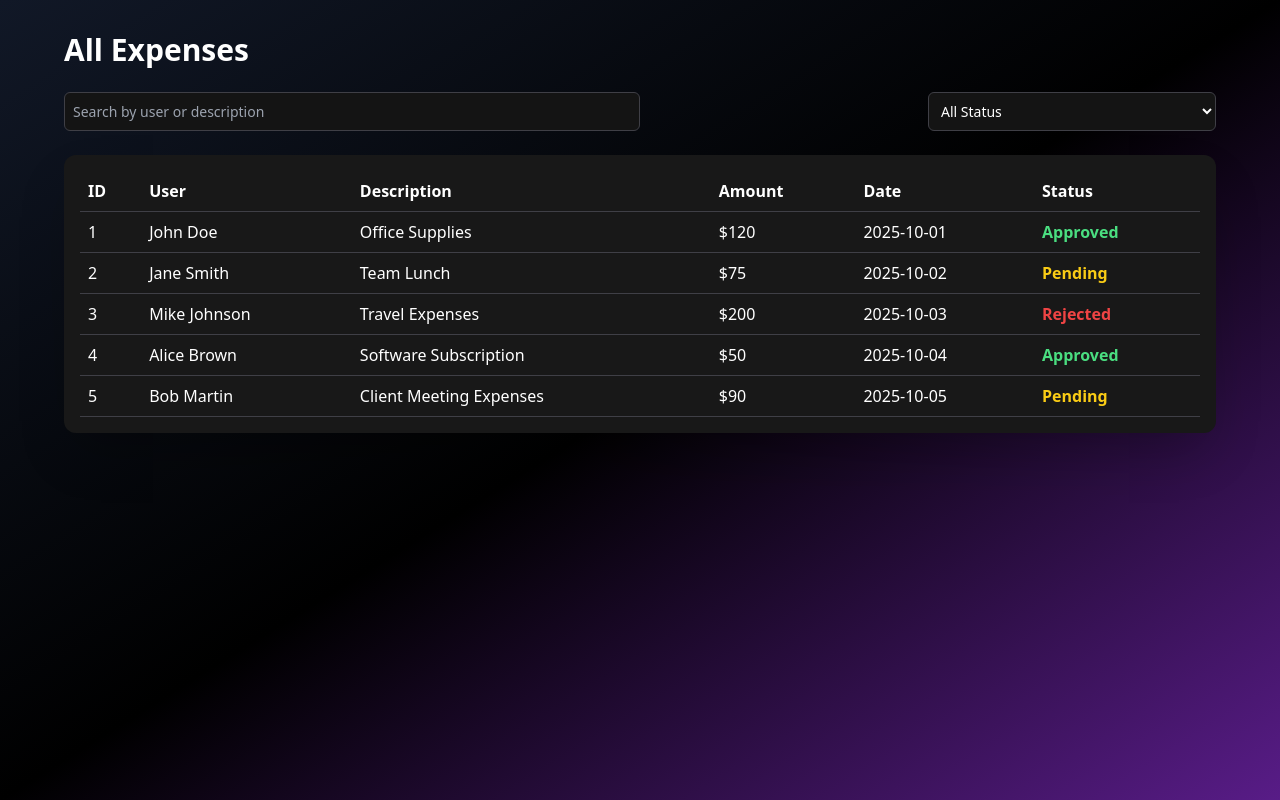
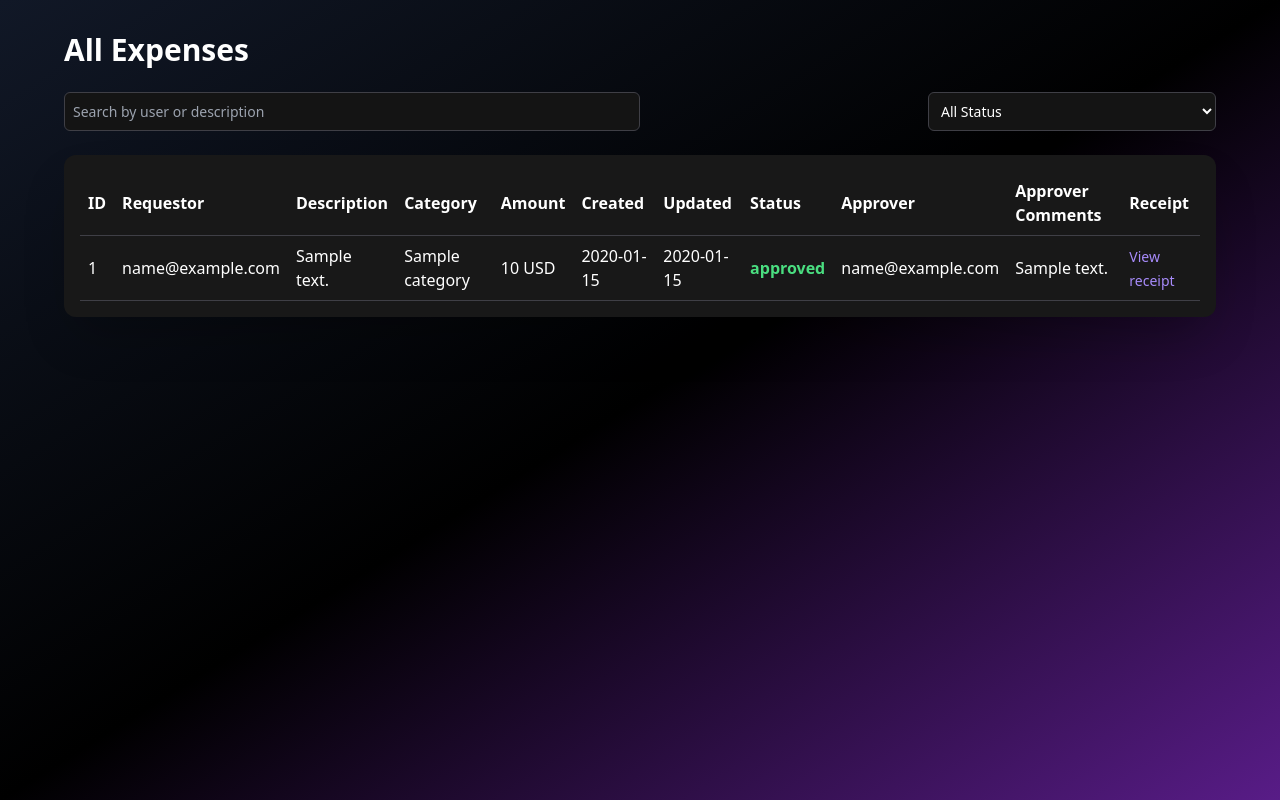
Before and after one commit to dhruv-jethwani/Odoo_Hackathon, a Python web app: template templates/admin_expense.html in a window 1280 px wide. Shown: the part 64-864 px from the top of the page. Run offline with Jinja, Linux system fonts and the light colour scheme; the template is opened without the code that fills it: most values are stand-ins (such as "Sample title", 1, 10 or a date in 2020); some libraries are stand-ins or nearby versions.

Commit message:
admin expense change

```diff
--- a/handlers/admin.py
+++ b/handlers/admin.py
@@ -80,7 +80,8 @@ def admin_expenses():
             items = [a.to_dict() for a in approvals.list_approvals(limit=500)]
         except Exception:
             items = []
-        return render_template('admin_expense.html', expenses=items, current_user_name='Admin', current_user_role='Admin')
+
+        return render_template('admin_expense.html', approvals=items, current_user_name='Admin', current_user_role='Admin')
     except Exception as e:
         print(f"Error fetching expenses: {e}")
         return "Error", 500
--- a/templates/admin_expense.html
+++ b/templates/admin_expense.html
@@ -27,47 +27,57 @@
                 <thead>
                     <tr class="border-b border-zinc-700">
                         <th class="p-2">ID</th>
-                        <th class="p-2">User</th>
+                        <th class="p-2">Requestor</th>
                         <th class="p-2">Description</th>
+                        <th class="p-2">Category</th>
                         <th class="p-2">Amount</th>
-                        <th class="p-2">Date</th>
+                        <th class="p-2">Created</th>
+                        <th class="p-2">Updated</th>
                         <th class="p-2">Status</th>
+                        <th class="p-2">Approver</th>
+                        <th class="p-2">Approver Comments</th>
+                        <th class="p-2">Receipt</th>
                     </tr>
                 </thead>
                 <tbody id="expenseTableBody">
-                    {% set expenses = [
-                    {'id':1, 'user':'John Doe', 'description':'Office Supplies', 'amount':120, 'date':'2025-10-01',
-                    'status':'approved'},
-                    {'id':2, 'user':'Jane Smith', 'description':'Team Lunch', 'amount':75, 'date':'2025-10-02',
-                    'status':'pending'},
-                    {'id':3, 'user':'Mike Johnson', 'description':'Travel Expenses', 'amount':200, 'date':'2025-10-03',
-                    'status':'rejected'},
-                    {'id':4, 'user':'Alice Brown', 'description':'Software Subscription', 'amount':50,
-                    'date':'2025-10-04', 'status':'approved'},
-                    {'id':5, 'user':'Bob Martin', 'description':'Client Meeting Expenses', 'amount':90,
-                    'date':'2025-10-05', 'status':'pending'}
-                    ] %}
-
-                    {% for expense in expenses %}
+                    {% if approvals %}
+                        {% for approval in approvals %}
                         <tr class="border-b border-zinc-700">
-                        <td class="p-2">{{ expense.id }}</td>
-                        <td class="p-2">{{ expense.user }}</td>
-                        <td class="p-2">{{ expense.description }}</td>
-                        <td class="p-2">${{ expense.amount }}</td>
-                        <td class="p-2">{{ expense.date }}</td>
+                            <td class="p-2">{{ approval.id }}</td>
+                            <td class="p-2">{{ approval.requestor_email or '-' }}</td>
+                            <td class="p-2">{{ approval.description or '-' }}</td>
+                            <td class="p-2">{{ approval.category or '-' }}</td>
+                            <td class="p-2">{{ approval.amount or 0 }} {{ approval.currency or '' }}</td>
+                            <td class="p-2">{{ approval.created_at[:10] if approval.created_at else '-' }}</td>
+                            <td class="p-2">{{ approval.updated_at[:10] if approval.updated_at else '-' }}</td>
                             <td class="p-2">
-                            {% if expense.status == 'approved' %}
-                            <span class="text-green-400 font-semibold">{{ expense.status|capitalize }}</span>
-                            {% elif expense.status == 'pending' %}
-                            <span class="text-yellow-400 font-semibold">{{ expense.status|capitalize }}</span>
-                            {% elif expense.status == 'rejected' %}
-                            <span class="text-red-500 font-semibold">{{ expense.status|capitalize }}</span>
+                                {% set st = (approval.status or '') %}
+                                {% if st.lower() == 'approved' %}
+                                    <span class="text-green-400 font-semibold">{{ approval.status }}</span>
+                                {% elif st.lower() == 'pending' %}
+                                    <span class="text-yellow-400 font-semibold">{{ approval.status }}</span>
+                                {% elif st.lower() == 'rejected' %}
+                                    <span class="text-red-500 font-semibold">{{ approval.status }}</span>
                                 {% else %}
-                            {{ expense.status }}
+                                    {{ approval.status }}
+                                {% endif %}
+                            </td>
+                            <td class="p-2">{{ approval.approver_email or '-' }}</td>
+                            <td class="p-2">{{ approval.approver_comments or '-' }}</td>
+                            <td class="p-2">
+                                {% if approval.receipt_filename %}
+                                    <a href="/static/uploads/{{ approval.receipt_filename }}" class="text-sm text-violet-400">View receipt</a>
+                                {% else %}
+                                    -
                                 {% endif %}
                             </td>
                         </tr>
                         {% endfor %}
+                    {% else %}
+                        <tr>
+                            <td colspan="11" class="p-4 text-center text-gray-600">No approvals to display.</td>
+                        </tr>
+                    {% endif %}
                 </tbody>
             </table>
         </div>
@@ -87,7 +97,7 @@
         for (let row of tableBody.rows) {
             const user = row.cells[1].textContent.toLowerCase();
             const description = row.cells[2].textContent.toLowerCase();
-            const status = row.cells[5].textContent.toLowerCase();
+            const status = row.cells[7].textContent.toLowerCase();
 
             const matchesSearch = user.includes(searchValue) || description.includes(searchValue);
             const matchesStatus = !statusValue || status === statusValue;
```
Lines whose indentation alone changed are shown as unchanged.
